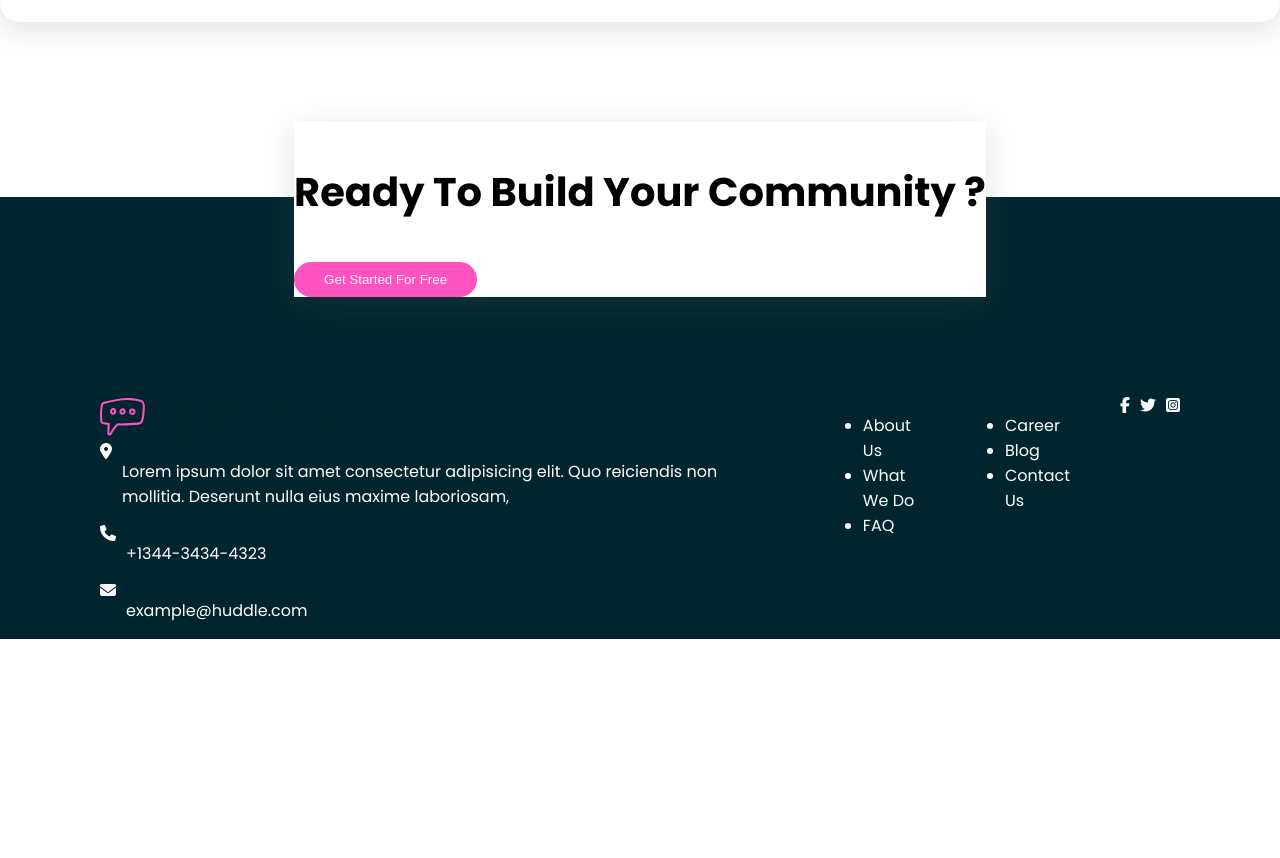
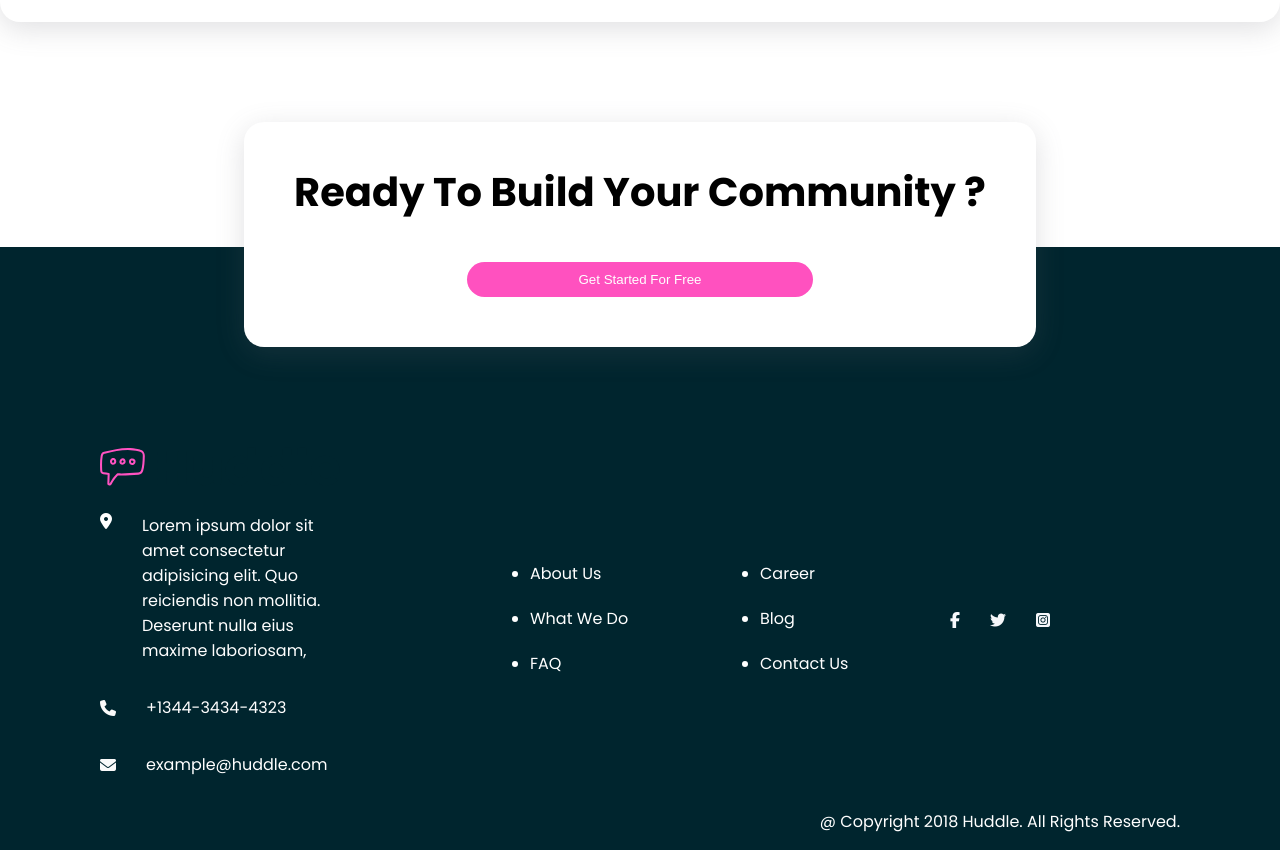
Before and after one commit to azmaeenmahtab/project-alpha, a plain HTML site: page index.html in a window 1280 px wide. Shown: the part 2000-2858 px from the top of the page. Before the commit the page ends 2655 px from the top, so only its background shows below. Drawn offline with Linux system fonts and the light colour scheme.

Commit message:
dekstop format done

```diff
--- a/index.html
+++ b/index.html
@@ -85,53 +85,59 @@
             <div class="relative-div">
                 <!-- relative div -->
                 <h3 class="heading1">Ready To Build Your Community ?</h3>
-                <button class="pinkBtn">Get Started For Free</button>
+                <button class="pinkBtn" style="width: 50%;">Get Started For Free</button>
             </div>
         </div>
     </div>
     <!-- footer -->
     <div class="footer">
         <!-- 4 cols holder -->
-        <div style="display: flex;  gap: 50px; justify-content: space-evenly;">
+        <div style="display: flex; align-items: center; ">
             <!-- first col -->
-            <div style="display: flex; flex-direction: column; ">
+            <div style="display: flex; flex-direction: column; flex: 1; margin-right: 150px;">
                 <div>
                     <img src="images/logo.svg" alt="">
                 </div>
-                <div style="display: flex; gap: 10px;">
+                <div style="display: flex; gap: 30px; align-items:start; margin-top: 20px;">
                     <i class="fa-solid fa-location-dot" style="color: #ffffff;"></i>
-                    <p>Lorem ipsum dolor sit amet consectetur adipisicing elit. Quo reiciendis non mollitia. Deserunt
+                    <p style="margin-top: 0px;">Lorem ipsum dolor sit amet consectetur adipisicing elit. Quo reiciendis
+                        non mollitia. Deserunt
                         nulla eius maxime laboriosam, </p>
                 </div>
-                <div style="display: flex; gap: 10px;">
+                <div style="display: flex; gap: 30px; align-items: center;">
                     <i class="fa-solid fa-phone" style="color: #fafafa;"></i>
                     <p>+1344-3434-4323</p>
                 </div>
-                <div style="display: flex; gap: 10px;">
+                <div style="display: flex; gap: 30px; align-items: center;">
                     <i class="fa-solid fa-envelope" style="color: #fafafa;"></i>
                     <p>example@huddle.com</p>
                 </div>
             </div>
-            <div>
+            <!-- second col -->
+            <div style=" flex: 1; ">
                 <ul>
                     <li>About Us</li>
                     <li>What We Do</li>
                     <li>FAQ</li>
                 </ul>
             </div>
-            <div>
+            <!-- third col -->
+            <div style=" flex: 1;">
                 <ul>
                     <li>Career</li>
                     <li>Blog</li>
                     <li>Contact Us</li>
                 </ul>
             </div>
-            <div style="display: flex; gap: 10px;  ">
-                <i class="fa-brands fa-facebook-f" style="color: #f7f9fc;"></i><i class="fa-brands fa-twitter"
-                    style="color: #f5f7fa;"></i><i class="fa-brands fa-square-instagram" style="color: #f5f7fa;"></i>
+            <div style="display: flex; gap: 30px;   flex: 1;">
+                <i class="fa-brands fa-facebook-f" style="color: #f7f9fc; "></i>
+                <i class="fa-brands fa-twitter" style="color: #f5f7fa;"></i>
+                <i class="fa-brands fa-square-instagram" style="color: #f5f7fa;"></i>
             </div>
         </div>
-        <p></p>
+        <div style="display: flex; justify-content: end;">
+            <p>@ Copyright 2018 Huddle. All Rights Reserved.</p>
+        </div>
     </div>
 
 
--- a/styles/style.css
+++ b/styles/style.css
@@ -85,6 +85,13 @@
     position: relative;
     top: 100px;
     background-color: white;
+    border-radius: 20px;
+    padding-bottom: 50px;
+    padding-right: 50px;
+    padding-left: 50px;
+    display: flex;
+    flex-direction: column;
+    align-items: center;
 }
 
 .footer {
@@ -94,3 +101,7 @@
     padding-right: 100px;
     padding-left: 100px;
 }
+
+ul li {
+    margin-bottom: 20px;
+}
```
